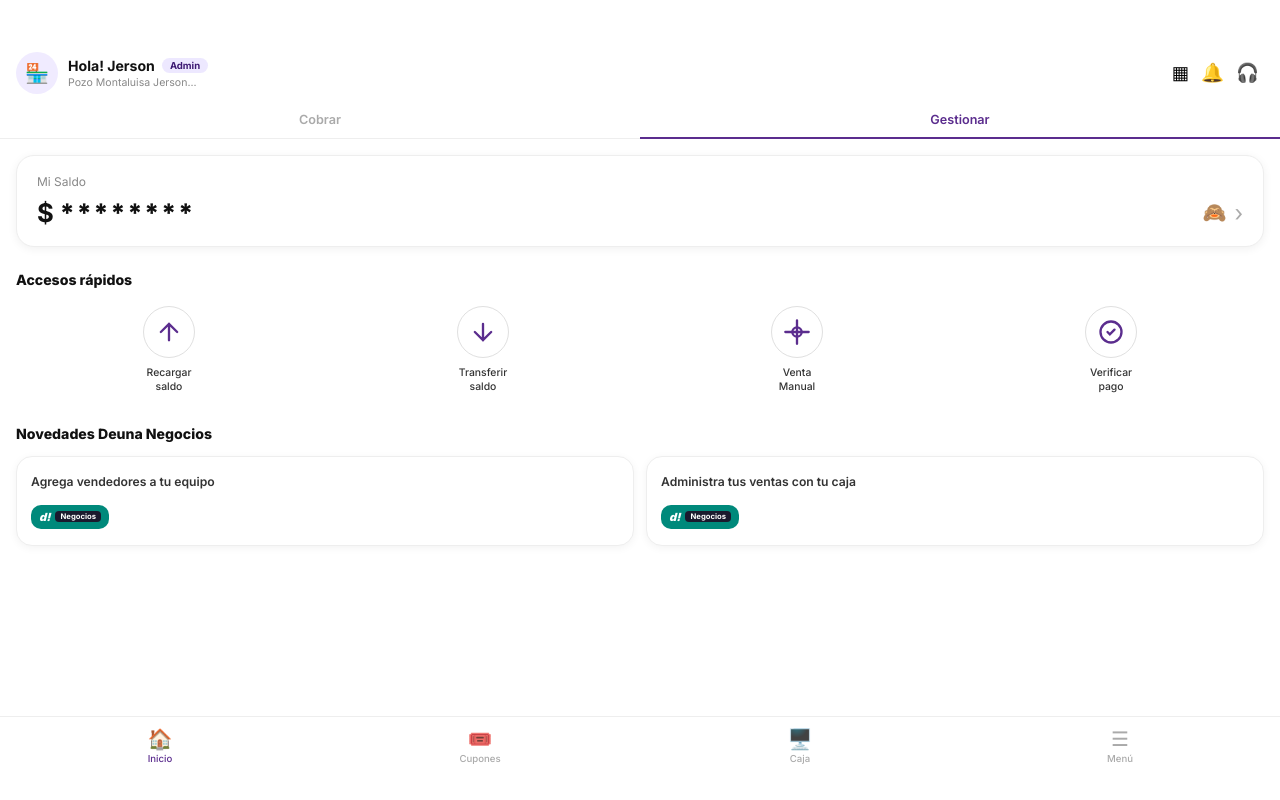
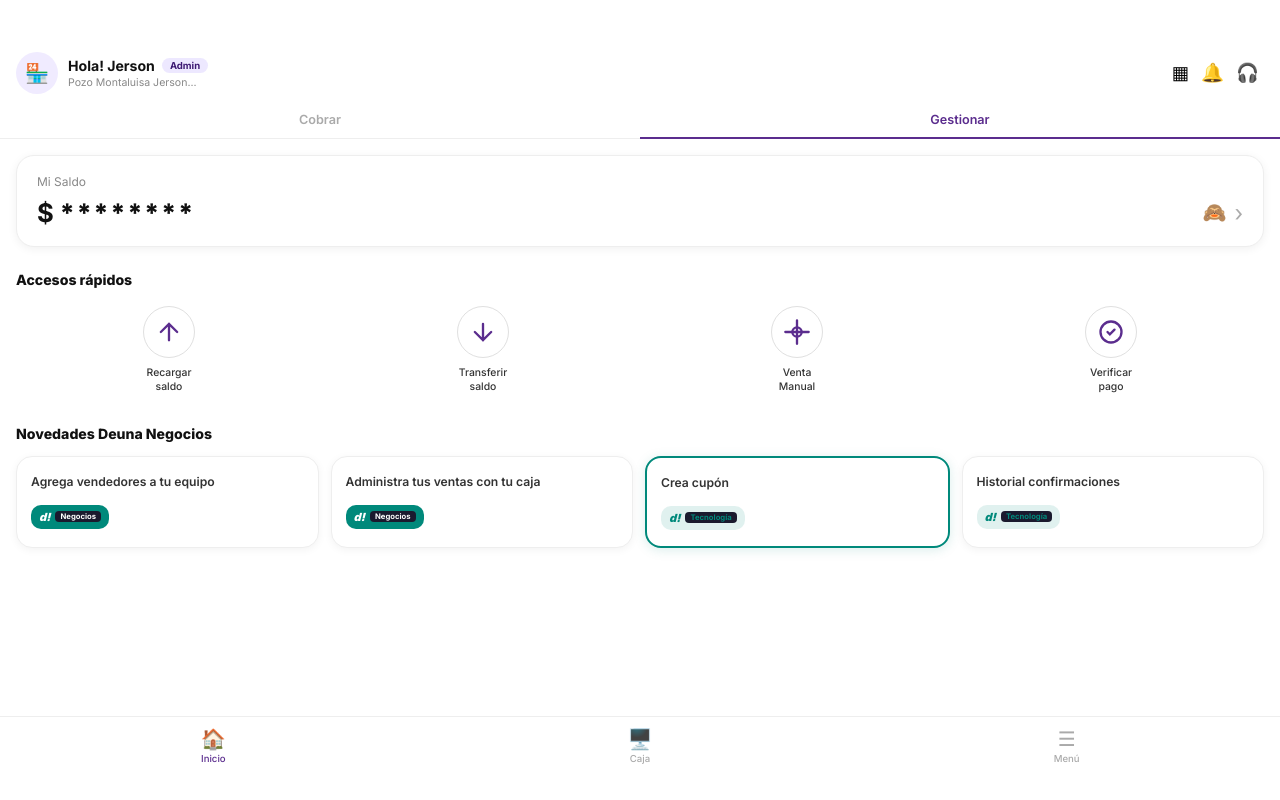
Before and after one commit to Darlopezcdd/reto_Deuna, a plain HTML site: page AndroidAppDeunaNegocios/Assets/index.html in a window 1280 px wide. Both pictures are taken after a click on the button "Gestionar". Drawn offline with Linux system fonts and the light colour scheme; no server answers.

Commit message:
Mover Crear cupon e Historial al tab Gestionar, quitar del nav inferior

```diff
--- a/AndroidAppDeunaNegocios/Assets/index.html
+++ b/AndroidAppDeunaNegocios/Assets/index.html
@@ -108,16 +108,28 @@
           <div class="novedades-section">
             <h3 class="accesos-title">Novedades Deuna Negocios</h3>
             <div class="novedades-row">
-              <div class="novedad-card">
+              <div class="novedad-card" onclick="t('Agrega vendedores')">
                 <p class="novedad-text">Agrega vendedores a tu equipo</p>
                 <div class="novedad-logo">
                   <div class="d-logo-neg">d!<span class="neg-label">Negocios</span></div>
                 </div>
               </div>
-              <div class="novedad-card">
+              <div class="novedad-card" onclick="t('Administra ventas')">
                 <p class="novedad-text">Administra tus ventas con tu caja</p>
                 <div class="novedad-logo">
                   <div class="d-logo-neg">d!<span class="neg-label">Negocios</span></div>
+                </div>
+              </div>
+              <div class="novedad-card novedad-highlight" onclick="nav('cupones'); cupTab('crear')">
+                <p class="novedad-text">Crea cupón</p>
+                <div class="novedad-logo">
+                  <div class="d-logo-neg teal-logo">d!<span class="neg-label">Tecnología</span></div>
+                </div>
+              </div>
+              <div class="novedad-card" onclick="verTodasConfirmaciones()">
+                <p class="novedad-text">Historial confirmaciones</p>
+                <div class="novedad-logo">
+                  <div class="d-logo-neg teal-logo">d!<span class="neg-label">Tecnología</span></div>
                 </div>
               </div>
             </div>
@@ -298,7 +310,6 @@
 
   <nav class="bottom-nav" id="bnav">
     <button class="nb on" id="nb-inicio" onclick="nav('inicio')"><span class="ni">🏠</span><span class="nl">Inicio</span></button>
-    <button class="nb" id="nb-cupones" onclick="nav('cupones')"><span class="ni">🎟️</span><span class="nl">Cupones</span></button>
     <button class="nb" id="nb-caja" onclick="nav('caja')"><span class="ni">🖥️</span><span class="nl">Caja</span></button>
     <button class="nb" id="nb-menu" onclick="nav('menu')"><span class="ni">☰</span><span class="nl">Menú</span></button>
   </nav>
--- a/AndroidAppDeunaNegocios/Assets/style.css
+++ b/AndroidAppDeunaNegocios/Assets/style.css
@@ -178,3 +178,8 @@
 .conf-status{font-size:.58rem;font-weight:700;padding:4px 10px;border-radius:6px;white-space:nowrap}
 .conf-status.confirmado{background:#D6F5E3;color:#0D6832}
 .conf-status.sin-confirmar{background:#FFF3E0;color:#E65100}
+
+/* Novedad highlight */
+.novedad-highlight{border:2px solid var(--teal) !important;box-shadow:0 2px 12px rgba(0,137,123,.15)}
+.teal-logo{background:rgba(0,137,123,.12) !important;color:var(--teal) !important}
+.teal-logo .neg-label{color:var(--teal) !important}
--- a/DeunaWebDemo/public/negocios/style.css
+++ b/DeunaWebDemo/public/negocios/style.css
@@ -178,3 +178,8 @@
 .conf-status{font-size:.58rem;font-weight:700;padding:4px 10px;border-radius:6px;white-space:nowrap}
 .conf-status.confirmado{background:#D6F5E3;color:#0D6832}
 .conf-status.sin-confirmar{background:#FFF3E0;color:#E65100}
+
+/* Novedad highlight */
+.novedad-highlight{border:2px solid var(--teal) !important;box-shadow:0 2px 12px rgba(0,137,123,.15)}
+.teal-logo{background:rgba(0,137,123,.12) !important;color:var(--teal) !important}
+.teal-logo .neg-label{color:var(--teal) !important}
```
Also changed, not shown: DeunaWebDemo/public/negocios/index.html (+14 -3 lines).
